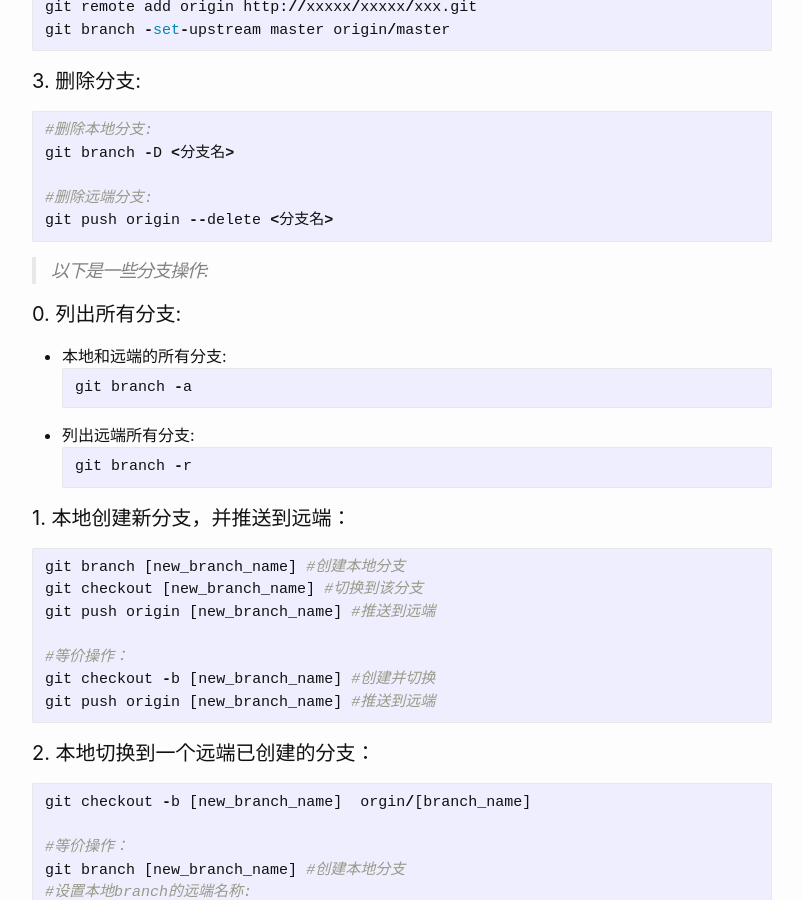
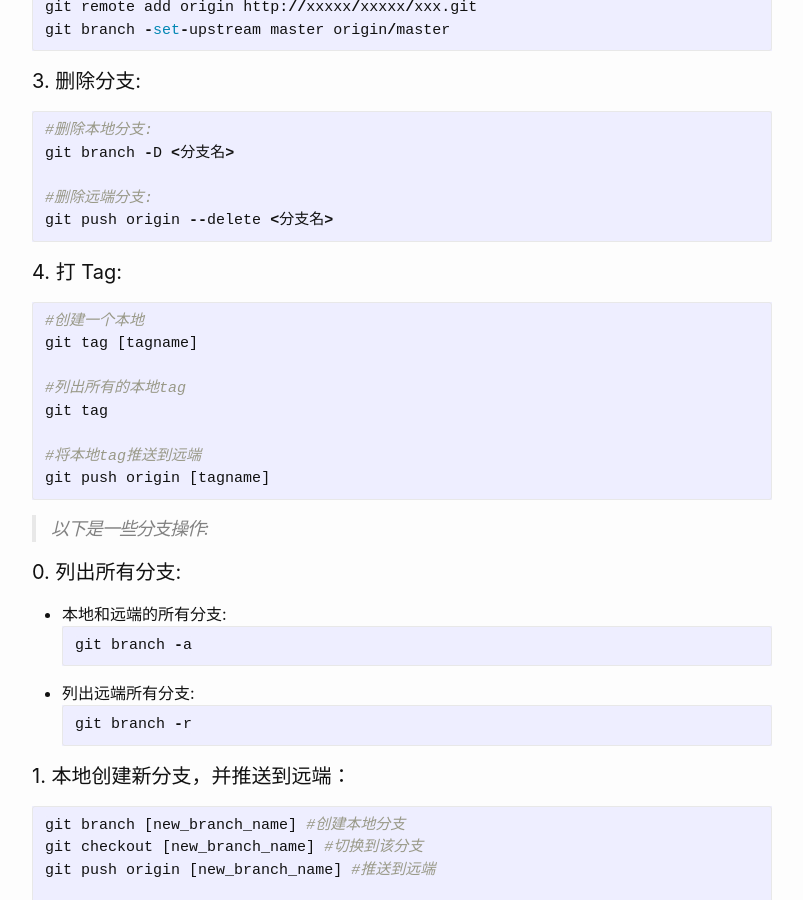
Before and after one commit to JohnnyChenS/johnnychens.github.io, a Jekyll site: the page built from _posts/2018-03-28-git-notes.md, in a window 1280 px wide and 900 px high, scrolled down 1032 px. Shown: the whole window, without its empty margins (238-1041 px from the left). Built offline with Jekyll 4.4.1, drawn with Linux system fonts in a browser that asks for light colours; comment, search, counter and statistics services are not loaded.

Commit message:
添加tag操作

````diff
--- a/_posts/2018-03-28-git-notes.md
+++ b/_posts/2018-03-28-git-notes.md
@@ -58,6 +58,18 @@ git branch -D <分支名>
 
 #删除远端分支:
 git push origin --delete <分支名>
+```
+
+#### 4. 打 Tag:
+```python
+#创建一个本地
+git tag [tagname]
+
+#列出所有的本地tag
+git tag
+
+#将本地tag推送到远端
+git push origin [tagname]
 ```
 
 > 以下是一些分支操作:
````
